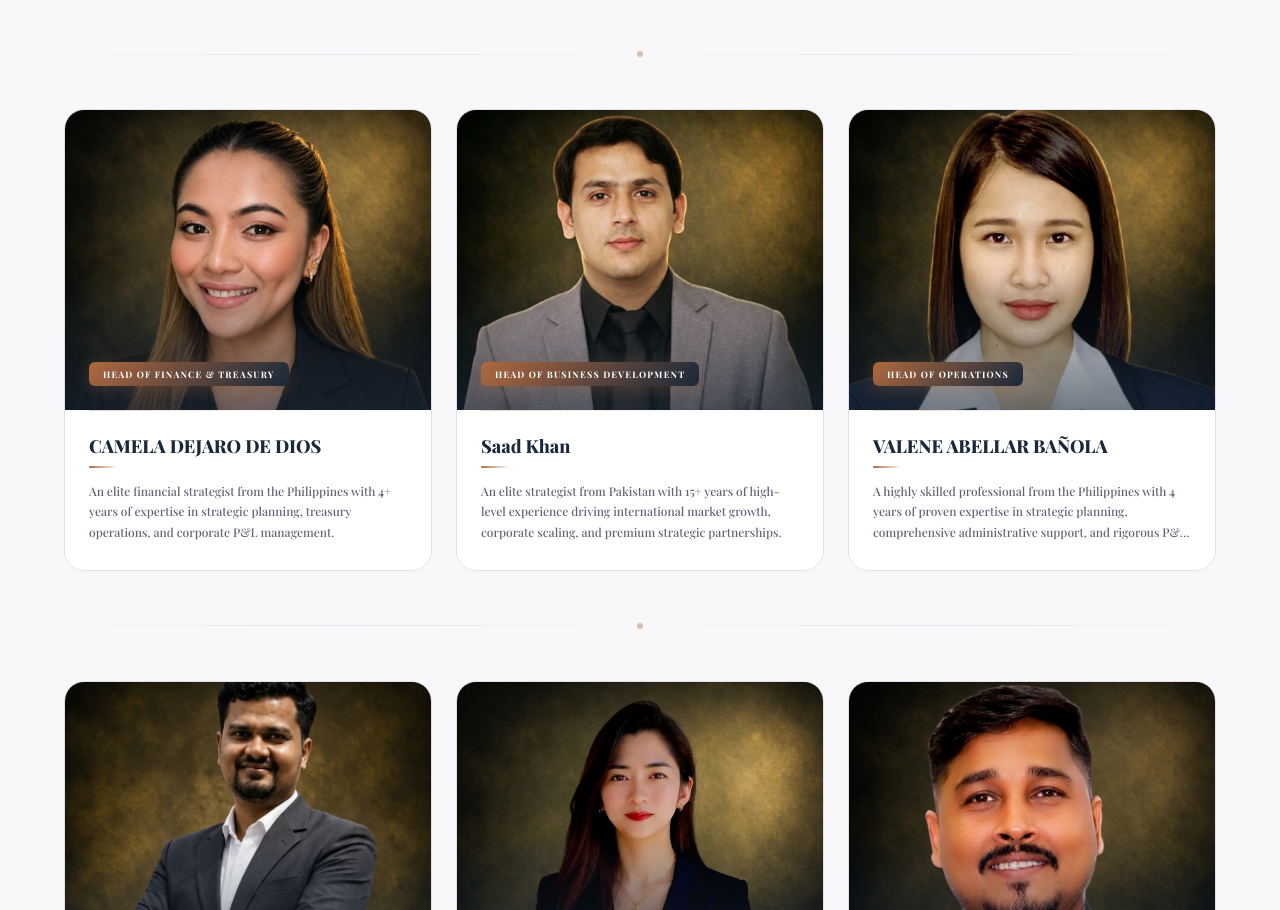
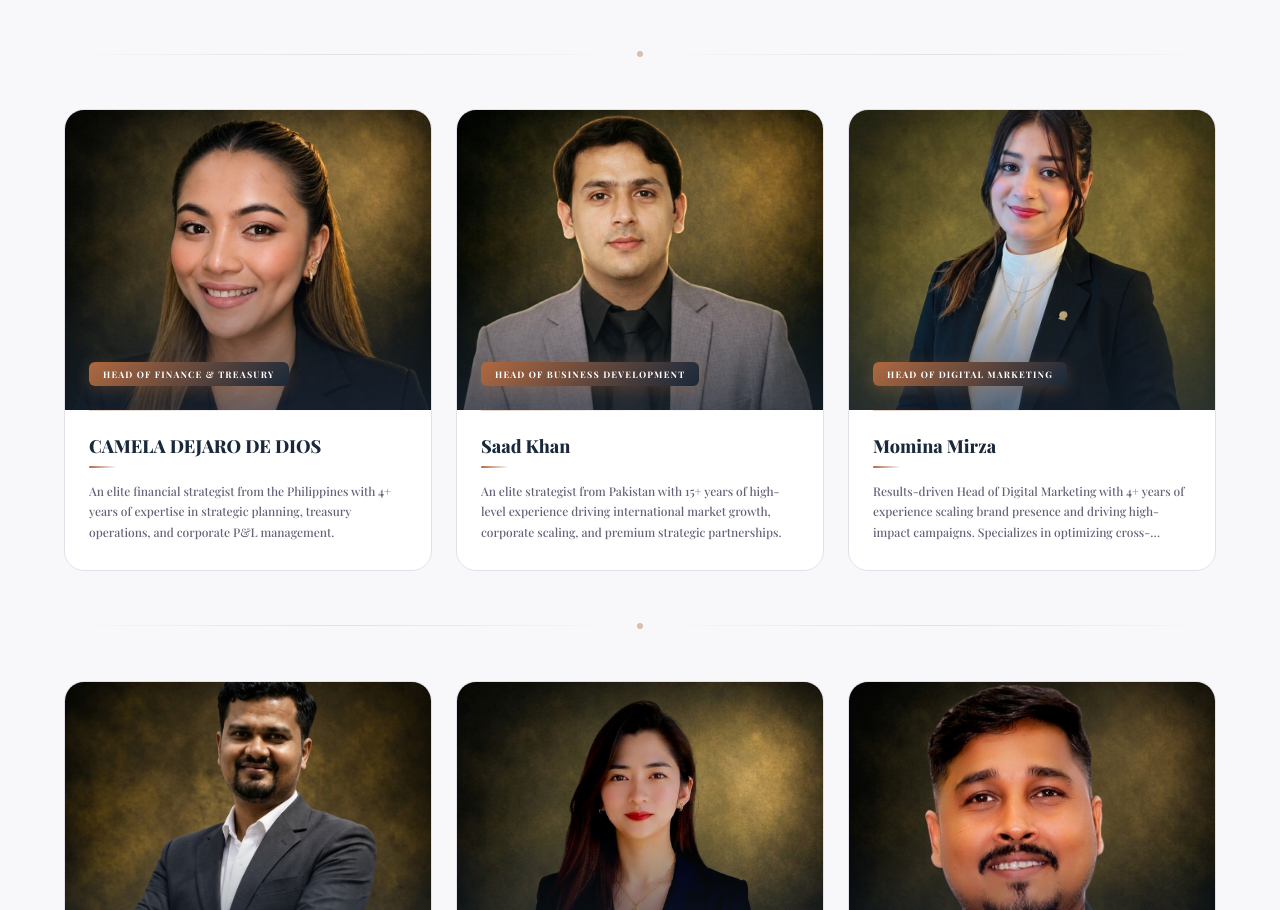
Before and after one commit to graphicsfaisal90-max/venturispartners, a React (Vite) app: page /about in a window 1280 px wide. Shown: the part 7288-8198 px from the top of the page. Built offline with nearby package versions, Linux system fonts and the light colour scheme.

Commit message:
Update third leadership row 2 card to Momina Mirza, Head of Digital Marketing

```diff
--- a/src/pages/About.jsx
+++ b/src/pages/About.jsx
@@ -31,10 +31,10 @@ const leadershipRow2 = [
     image: '/Saad Khan.png',
   },
   {
-    name: 'VALENE ABELLAR BAÑOLA',
-    role: 'Head of Operations',
-    bio: 'A highly skilled professional from the Philippines with 4 years of proven expertise in strategic planning, comprehensive administrative support, and rigorous P&L management.',
-    image: '/42.png',
+    name: 'Momina Mirza',
+    role: 'Head of Digital Marketing',
+    bio: 'Results-driven Head of Digital Marketing with 4+ years of experience scaling brand presence and driving high-impact campaigns. Specializes in optimizing cross-channel strategies to deliver measurable ROI.',
+    image: '/Head Of DM.png',
   },
 ]
 
```
Also changed, not shown: public/Head Of DM.png (added).
